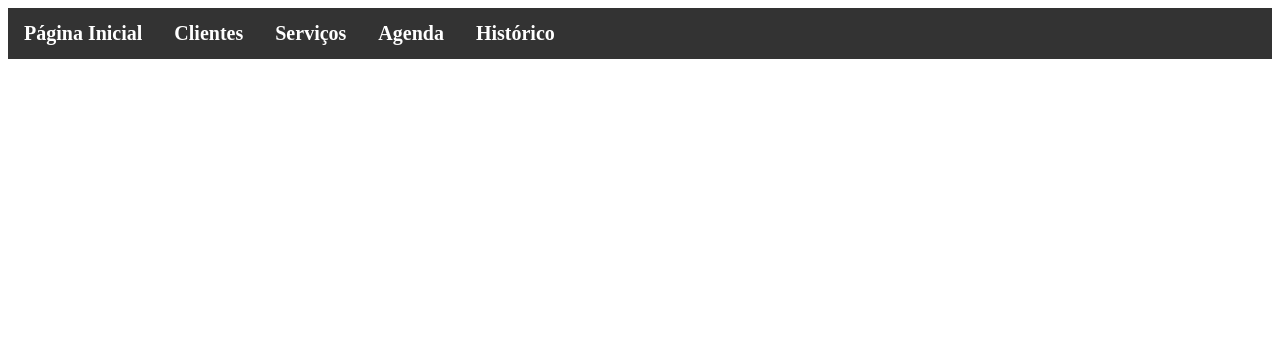
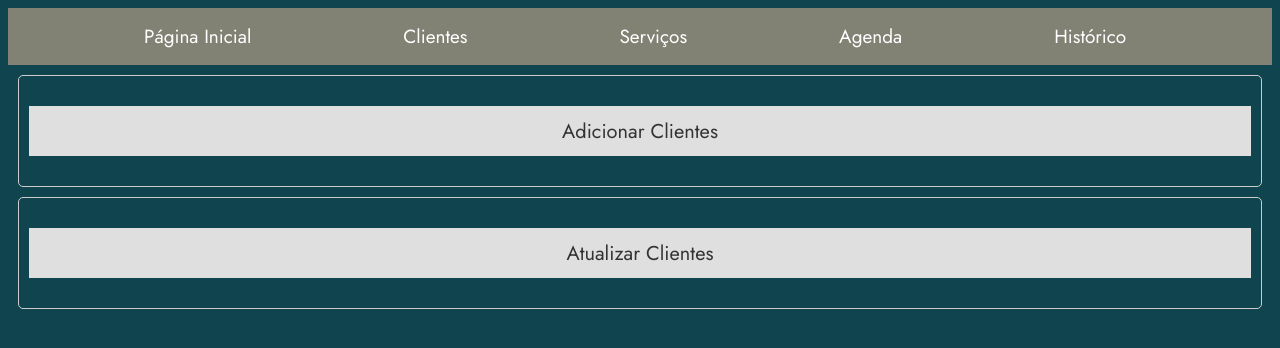
Before and after one commit to daviddexe/projetoMecanica, a Django app: page /clientes/ in a window 1280 px wide. Shown: the top 348 px of the page. Run offline with Django 4.2, Linux system fonts and the light colour scheme.

Commit message:
criação e estilização clientes

```diff
--- a/clientes/templates/clientes.html
+++ b/clientes/templates/clientes.html
@@ -1 +1,26 @@
 {% extends "inicio.html" %}
+{% load static %}
+
+
+{% block 'head'%}
+
+<link rel="stylesheet" href="{% static 'clientes/css/clientes.css' %}" >  </link>
+
+{% endblock %}
+
+
+{%block 'dashboard'%}
+
+
+<div class="row">
+    <div class="col-md card-dashboard">
+        <p class="text-card">Adicionar Clientes</p>
+    </div>
+    <div class="col-md card-dashboard">
+        <p class="text-card">Atualizar Clientes</p>
+    </div>
+</div>
+</div>
+
+
+{% endblock %}
--- a/templates/inicio.html
+++ b/templates/inicio.html
@@ -6,6 +6,10 @@
     <meta name="viewport" content="width=device-width, initial-scale=1.0">
     <link rel="stylesheet" href="{% static 'general/css/base.css' %}">
     <link rel="stylesheet" href="{% static 'general/css/general.css' %}">
+    <link rel="preconnect" href="https://fonts.googleapis.com">
+    <link rel="preconnect" href="https://fonts.gstatic.com" crossorigin>
+     <link href="https://fonts.googleapis.com/css2?family=Jost&display=swap" rel="stylesheet">
+
     {% block 'head'%}{% endblock %}
     <title> {% block 'title'%}{% endblock %} </title>
 </head>
--- /dev/null
+++ b/templates/static/clientes/css/clientes.css
@@ -0,0 +1,23 @@
+.col-md.card-dashboard {
+    flex: 1;
+    margin: 10px;
+    padding: 10px;
+    border: 1px solid #ccc;
+    border-radius: 5px;
+
+}
+
+.text-card {
+    color: #333;
+    font-family: 'Jost', sans-serif;
+    background-color: #dfdfdf;
+    height: 50px;
+    display: flex;
+    align-items: center;
+    justify-content: center;
+    font-size: 20px;
+
+
+
+
+}
--- a/templates/static/general/css/base.css
+++ b/templates/static/general/css/base.css
@@ -1,31 +1,36 @@
+body{
+    background-color: #10454F;
+}
+
 ul.navbar {
     list-style-type: none;
     margin: 0;
     padding: 0;
-    background-color: #333;
+    background-color: #818274;
     overflow: hidden;
+    display: inline-flex;
+    width: 100%;
 
 }
 
-li.nav-item {
-    float: left;
 
-
-}
 
 li.nav-item a {
     display: block;
     color: white;
-    padding: 14px 16px;
+    padding: 15px 16px;
     text-decoration: none;
-    font-size: 20px;
-    font-weight: bolder;
+    font-size: 19px;
+    font-family: 'Jost', sans-serif;
+    margin-left: 120px;
+
+
 
 
 }
 
 li.nav-item a:hover {
     background-color: #ddd;
-    color: black;
+    color: #4e4e4e;
 
 }
```
